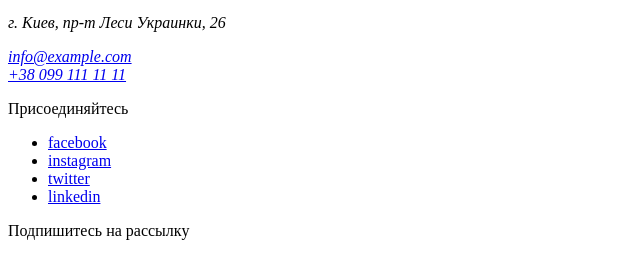
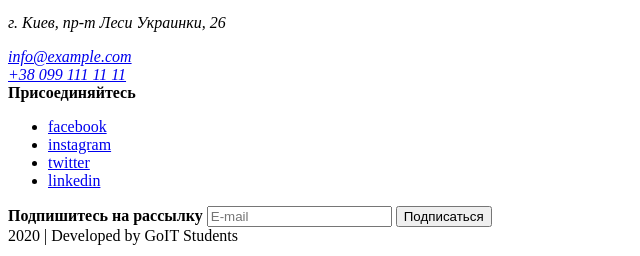
Before and after one commit to Sve-tochka/goit-markup-hw-01, a plain HTML site: page index.html in a window 1280 px wide. Shown: the part 4141-4397 px from the top of the page, without its empty margins (0-640 px from the left). Drawn offline with Linux system fonts and the light colour scheme.

Commit message:
Добавляет подвал-footer

```diff
--- a/index.html
+++ b/index.html
@@ -161,18 +161,21 @@
 
     <!--Подвал-footer-->
     <footer class="main-footer">
-      <p class="main-footer-title">
+      <div>
+        <b class="main-footer-title">
           <a href="./index.html">
             <img src="./images/Web-Studio.svg" alt="Web Studio логотип" />
           </a>
-      </p>
+        </b>
         <address>
           <p>г. Киев, пр-т Леси Украинки, 26</p>
           <a href="mailto:info@example.com">info@example.com</a> <br />
           <a href="tel:+380991111111">+38 099 111 11 11</a>
         </address>
+      </div>
 
-      <p class="main-footer-title">Присоединяйтесь</p>
+      <div>
+        <b class="main-footer-title">Присоединяйтесь</b>
         <ul class="social-links">
           <li class="social-links-item">
             <a
@@ -211,7 +214,13 @@
             </a>
           </li>
         </ul>
-      <p class="main-footer-title">Подпишитесь на рассылку</p>
+      </div>
+      <div>
+        <b class="main-footer-title">Подпишитесь на рассылку</b>
+        <input type="email" name="email" placeholder="E-mail" required />
+        <button type="submit">Подписаться</button>
+      </div>
+      <span>2020 | Developed by GoIT Students</span>
     </footer>
   </body>
 </html>
```
Lines whose indentation alone changed are shown as unchanged.
